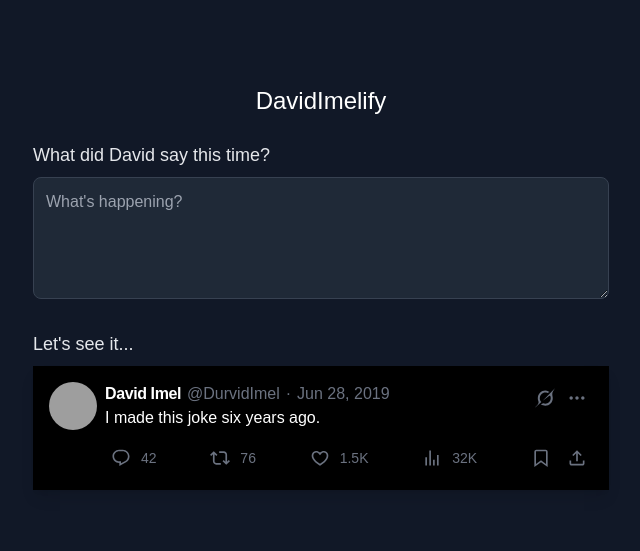
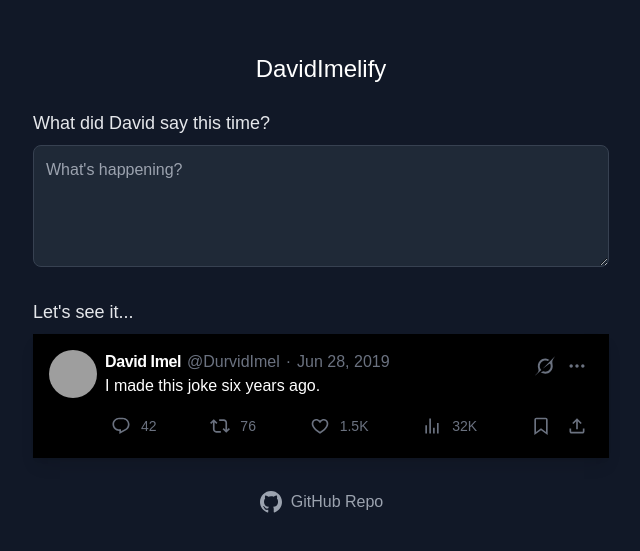
Before and after one commit to dtsivkovski/davidimelify, a plain HTML site: page index.html in a window 1280 px wide. Shown: the part 113-664 px from the top of the page, without its empty margins (319-959 px from the left). Drawn offline with nearby package versions, Linux system fonts and the light colour scheme; grey boxes are pictures that could not be loaded.

Commit message:
added github repo url

```diff
--- a/index.html
+++ b/index.html
@@ -103,6 +103,16 @@
                 </div>
             </div>
         </div>
+
+        <div class="mt-8 text-center">
+            <a href="https://github.com/dtsivkovski/davidimelify" target="_blank" class="inline-flex items-center text-gray-400 hover:text-white transition-colors duration-200">
+                <svg height="24" aria-hidden="true" viewBox="0 0 24 24" version="1.1" width="24" class="mr-2 fill-current">
+                    <path d="M12 1C5.923 1 1 5.923 1 12c0 4.867 3.149 8.979 7.521 10.436.55.096.756-.233.756-.522 0-.262-.013-1.128-.013-2.049-2.764.509-3.479-.674-3.699-1.292-.124-.317-.66-1.293-1.127-1.554-.385-.207-.936-.715-.014-.729.866-.014 1.485.797 1.691 1.128.99 1.663 2.571 1.196 3.204.907.096-.715.385-1.196.701-1.471-2.448-.275-5.005-1.224-5.005-5.432 0-1.196.426-2.186 1.128-2.956-.111-.275-.496-1.402.11-2.915 0 0 .921-.288 3.024 1.128a10.193 10.193 0 0 1 2.75-.371c.936 0 1.871.123 2.75.371 2.104-1.43 3.025-1.128 3.025-1.128.605 1.513.221 2.64.111 2.915.701.77 1.127 1.747 1.127 2.956 0 4.222-2.571 5.157-5.019 5.432.399.344.743 1.004.743 2.035 0 1.471-.014 2.654-.014 3.025 0 .289.206.632.756.522C19.851 20.979 23 16.854 23 12c0-6.077-4.922-11-11-11Z"></path>
+                </svg>
+                <span>GitHub Repo</span>
+            </a>
+        </div>
+
     </div>
 
     <script>
```
